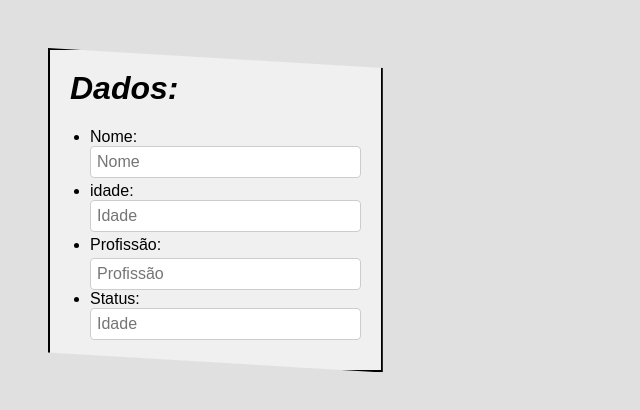
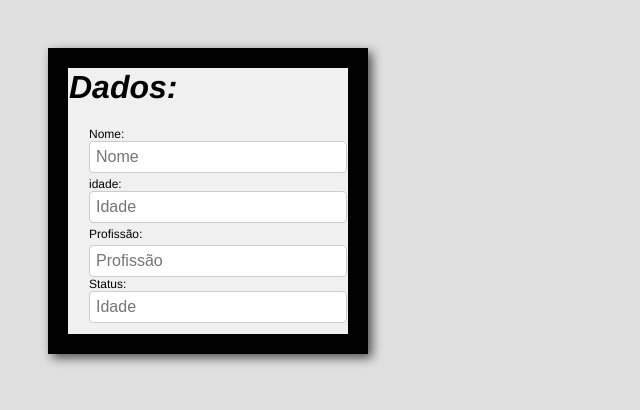
Before and after one commit to nadhon/portifolio, a plain HTML site: page poligons.html in a window 1280 px wide. Shown: the whole page, without its empty margins (0-640 px from the left). Drawn offline with Linux system fonts and the light colour scheme.

Commit message:
Update diagonal.css

```diff
--- a/diagonal.css
+++ b/diagonal.css
@@ -1,18 +1,18 @@
 body {
-  font-family: sans-serif;
+  font-family: 'Franklin Gothic Medium', 'Arial Narrow', Arial, sans-serif;
   background-color: #e0e0e0;
   padding: 40px;
 }
 
 .diagonal-box {
   background-color: #f0f0f0;
-  padding: 20px;
-  clip-path: polygon(0 0, 100% 20px, 100% 100%, 0% calc(100% - 20px));
-  border: 2px solid #000;
+  padding: 1px;
+  border: 20px solid #000;
+  clip-path: polygon(0 0, 100% 20%, 100% 100%, 0% calc(100% -20px));
   width: fit-content;
   max-width: 100%;
   text-align: left;
-  box-shadow: 4px 4px 10px rgba(0,0,0,0.1);
+  box-shadow: 4px 4px 10px rgba(0, 0, 0, 0.651);
 }
 
 .diagonal-box h1 {
@@ -21,6 +21,9 @@ body {
 
 ul {
   list-style-type: disc;
+  list-style: none;
+  font-family: 'Franklin Gothic Medium', 'Arial Narrow', Arial, sans-serif;
+  font-size: 12px;
   padding-left: 20px;
   margin: 0 0 10px 0;
 }
@@ -46,4 +49,5 @@ input[type="text"] {
   height: 100%;
   clip-path: polygon(0 0, 100% 20px, 100% 100%, 0% calc(100% - 20px));
   box-sizing: content-box;
+  pointer-events: none;
 }
```
